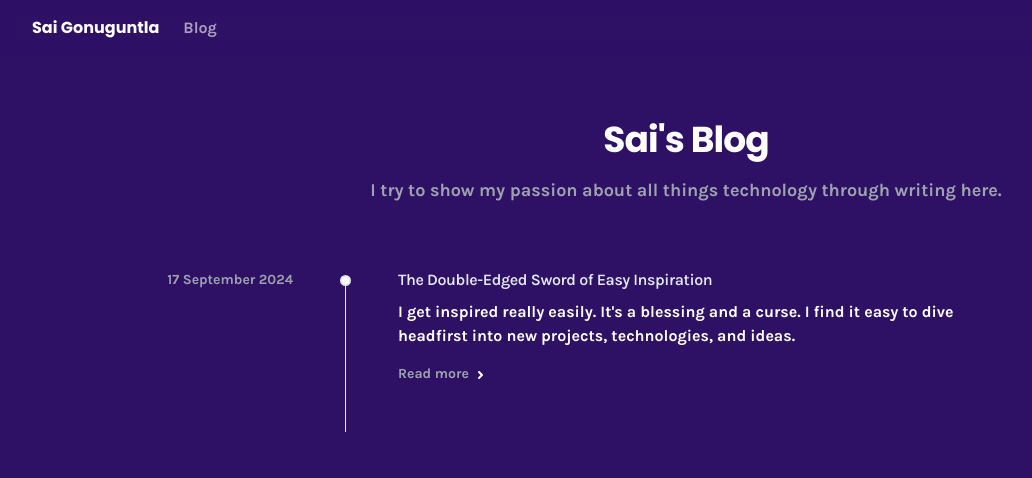
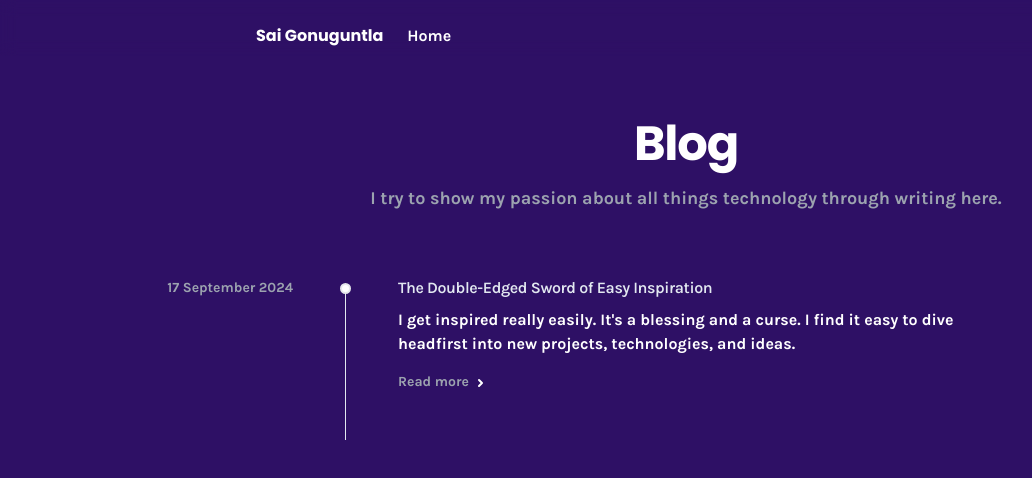
Before and after one commit to saigonu/blog, a Next.js app: page / in a window 1280 px wide. Shown: the top 478 px of the page, without its empty margins (0-1032 px from the left). Built offline with nearby package versions, Linux system fonts and the light colour scheme.

Commit message:
feat: Update nav, reformat index title and others

```diff
--- a/src/app/_components/header.tsx
+++ b/src/app/_components/header.tsx
@@ -1,15 +1,14 @@
-"use client"
+"use client";
 
-import * as React from "react"
-import { MainNav } from "./main-nav"
+import * as React from "react";
+import Nav from "./nav";
 
 export default function Header() {
-
   return (
     <header className="sticky top-0 z-50 w-full border-border/40 bg-background/95 backdrop-blur supports-[backdrop-filter]:bg-background/60">
       <div className="container flex h-14 max-w-screen-2xl items-center">
-        <MainNav />
+        <Nav />
       </div>
     </header>
-  )
+  );
 }
--- a/src/app/_components/main-nav.tsx
+++ /dev/null
@@ -1,29 +0,0 @@
-"use client"
-
-import * as React from "react"
-import Link from "next/link"
-import { usePathname } from "next/navigation"
-
-import { cn } from "@/lib/utils"
-import Logo from "@/app/_components/logo"
-
-export function MainNav() {
-  const pathname = usePathname()
-
-  return (
-    <div className="mr-4 flex">
-      <Logo />
-      <nav className="flex items-center gap-6">
-        <Link
-          href="/"
-          className={cn(
-            "transition-colors group-hover:bg-black/10 hover:text-foreground/80",
-            pathname === "/blog" ? "text-foreground" : "text-foreground/60 group-hover:bg-black/10"
-          )}
-        >
-          Blog
-        </Link>
-      </nav>
-    </div>
-  )
-}
--- /dev/null
+++ b/src/app/_components/nav.tsx
@@ -0,0 +1,95 @@
+import { AnimatePresence, motion } from "framer-motion";
+import Link from "next/link";
+import { useState, useEffect } from "react";
+
+const Nav = () => {
+  const [mobileMenuOpen, setMenuOpen] = useState(false);
+  const [scrollY, setScrollY] = useState(0);
+
+  const toggleMenu = () => {
+    setMenuOpen((old) => !old);
+  };
+
+  useEffect(() => {
+    const handleScroll = () => {
+      setScrollY(window.scrollY);
+    };
+    window.addEventListener("scroll", handleScroll);
+    return () => {
+      window.removeEventListener("scroll", handleScroll);
+    };
+  }, []);
+
+  return (
+    <>
+      {/* Desktop navbar */}
+      <motion.div
+        className={`z-[999] fixed top-0 left-1/2 transform -translate-x-1/2 w-full md:w-[50rem] flex flex-row justify-between items-center text-white px-4 py-4 md:py-6 rounded-md transition-all ${
+          scrollY > 50
+            ? "bg-white/30 backdrop-blur-md dark:bg-[#2e1065]/30" // Apply transparency and blur on scroll
+            : "bg-transparent"
+        }`}
+      >
+        {/* Navbar links */}
+        <div className="flex flex-row items-center justify-between w-full">
+          <div className="flex flex-row items-center gap-6">
+            <Link
+              href="https://saig.vercel.app/"
+              className="text-white hover:text-gray-300 font-poppins"
+            >
+              Sai Gonuguntla
+            </Link>
+            <Link href="/" className="text-white hover:text-gray-300">
+              Home
+            </Link>
+          </div>
+        </div>
+      </motion.div>
+
+      {/* Mobile menu */}
+      <AnimatePresence>
+        {mobileMenuOpen && (
+          <>
+            <motion.div
+              key="NavBackdrop"
+              initial={{ opacity: 0 }}
+              animate={{ opacity: 1 }}
+              exit={{ opacity: 0 }}
+              transition={{ duration: 0.1, ease: "easeInOut" }}
+              className="z-[500] fixed text-white w-full h-screen overflow-hidden backdrop-blur-lg bg-black/50 flex flex-col items-center justify-content"
+              onClick={toggleMenu}
+            />
+
+            <motion.div
+              key="NavMenu"
+              initial={{ opacity: 0 }}
+              animate={{ opacity: 1 }}
+              exit={{ opacity: 0 }}
+              transition={{ duration: 0.1, ease: "easeInOut" }}
+              className="flex flex-col items-center justify-start mt-16 fixed w-full h-auto z-[700] bg-white dark:bg-[#2e1065] border-x border-b text-white border-slate-800/10"
+            >
+              <div className="flex flex-row w-full text-white justify-evenly py-4">
+                <Link
+                  href="/"
+                  onClick={toggleMenu}
+                  className="text-white hover:text-gray-300"
+                >
+                  Home
+                </Link>
+                <Link
+                  href="/about"
+                  onClick={toggleMenu}
+                  className="text-white hover:text-gray-300"
+                >
+                  About
+                </Link>
+              </div>
+            </motion.div>
+          </>
+        )}
+      </AnimatePresence>
+    </>
+  );
+};
+
+export default Nav;
--- a/src/app/page.tsx
+++ b/src/app/page.tsx
@@ -12,11 +12,12 @@ export default function Index() {
       <Container>
         {/* Main message */}
         <div className="py-16 sm:text-center">
-          <h1 className="mb-4 text-3xl sm:text-4xl tracking-tight text-white font-extrabold font-poppins">
-            Sai's Blog
+          <h1 className="mb-4 text-5xl sm:text-5xl tracking-tight text-white font-extrabold font-poppins">
+            Blog
           </h1>
           <h2 className="text-lg text-gray-400">
-            I try to show my passion about all things technology through writing here.
+            I try to show my passion about all things technology through writing
+            here.
           </h2>
         </div>
 
```
